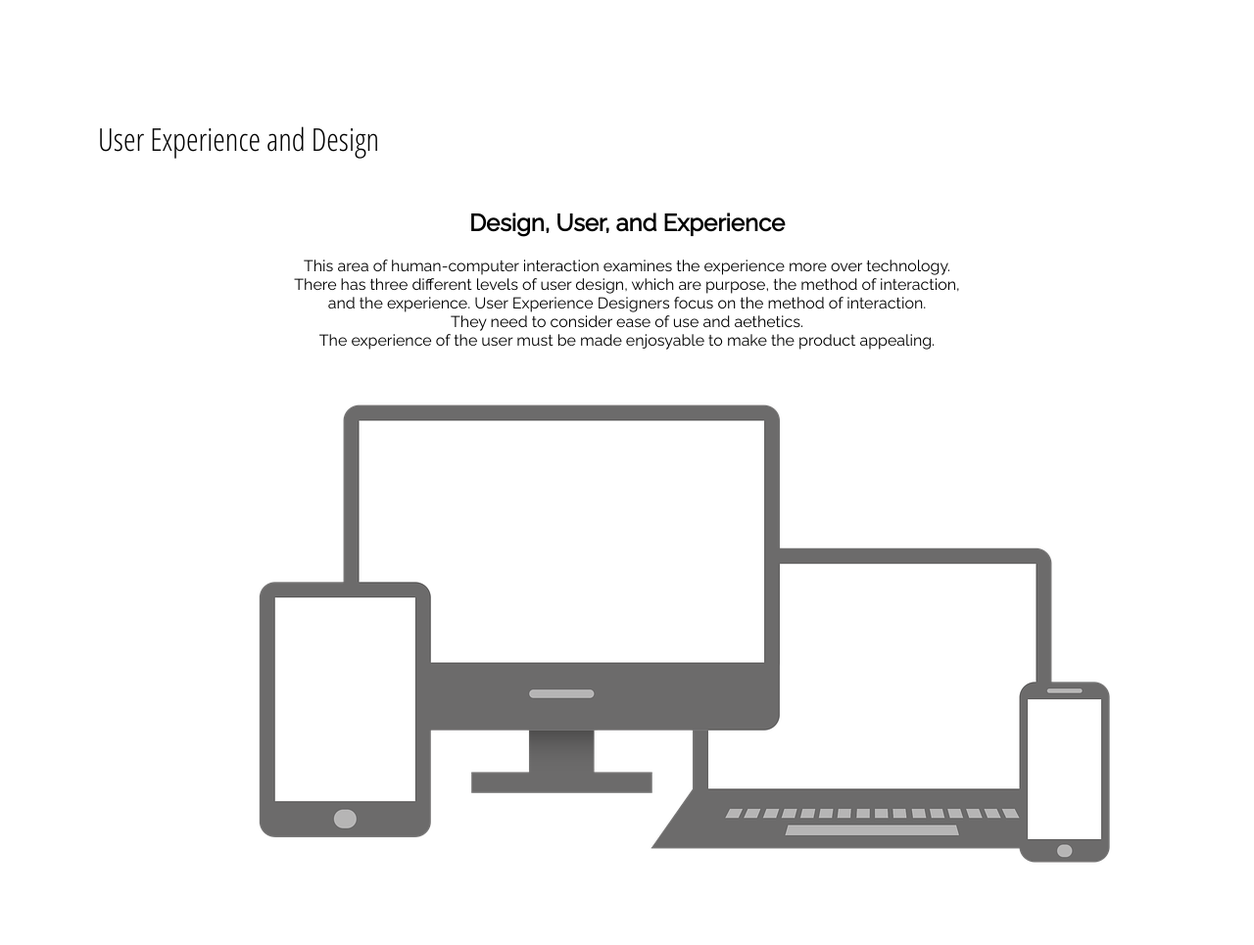
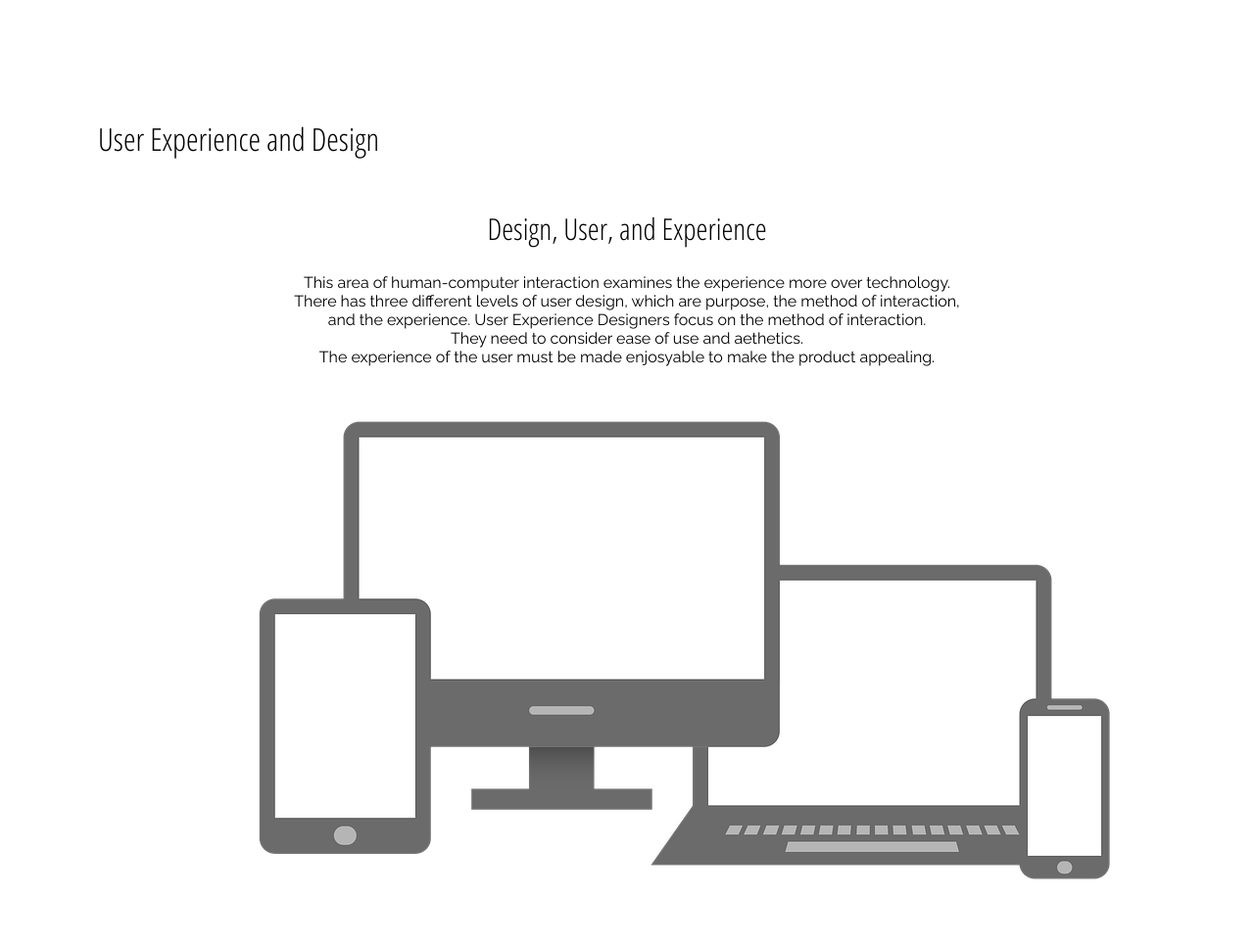
Before and after one commit to Mimileo/cst336, a PHP site: page /homework/homework1/sub2.html in a window 1280 px wide. Shown: the part 50-1015 px from the top of the page at 98% size. Before the commit the page ends 931 px from the top, so only its background shows below. Run offline with PHP 8.4, Linux system fonts and the light colour scheme.

Commit message:
update lab

```diff
--- a/homework/homework1/css/styles.css
+++ b/homework/homework1/css/styles.css
@@ -12,6 +12,12 @@ h1 {
     font-family: 'Open Sans Condensed', sans-serif;
     font-size: 2em;
     font-weight: 500;
+}
+
+h2{
+    font-family: 'Open Sans Condensed', sans-serif;
+    font-size: 1.9em;
+    font-weight: 400;
 }
 
 main{
--- a/homework/homework1/sub2.html
+++ b/homework/homework1/sub2.html
@@ -32,7 +32,7 @@
             </article>
         </main>
 
-         <figure id="cpu" class="bottom">
+         <figure id="cpu" class="bot">
               <img src="img/tech.png" alt="levels of user experience and design">
               <figcaption>Fig3. - Areas of focus.</figcaption>
         </figure>
```
